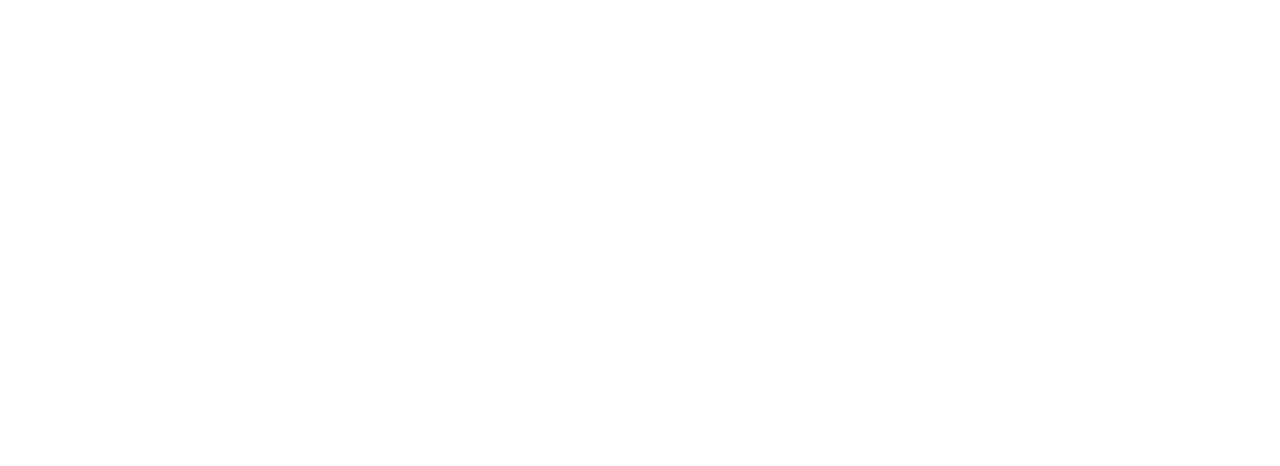
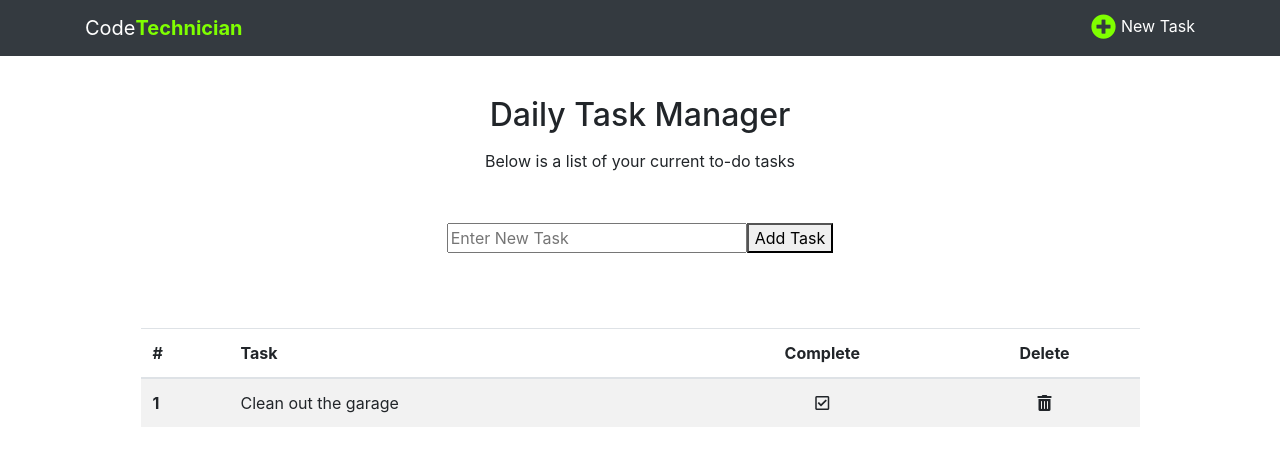
Before and after one commit to codetechnician/Javascript-Todo-List, a plain HTML site: page index.html in a window 1280 px wide. Drawn offline with nearby package versions, Linux system fonts and the light colour scheme.

Commit message:
Completed the design and layout of the app

```diff
--- a/index.html
+++ b/index.html
@@ -5,8 +5,61 @@
     <meta name="viewport" content="width=device-width, initial-scale=1.0">
     <meta http-equiv="X-UA-Compatible" content="ie=edge">
     <title>Javascript Todo App</title>
+
+    <!-- linking bootstrap, font-awesome, custom stylesheet -->
+    <link rel="stylesheet" href="https://stackpath.bootstrapcdn.com/bootstrap/4.1.3/css/bootstrap.min.css">
+    <link rel="stylesheet" href="https://use.fontawesome.com/releases/v5.3.1/css/all.css">
+    <link rel="stylesheet" href="style.css">
 </head>
+
 <body>
+    <!-- Navbar -->
+    <nav class="navbar navbar-dark bg-dark">
+        <div class="container">
+            <span class="navbar-brand mb-0 brand-color">Code<span class="technician"><strong>Technician</strong></span></span>
 
+            <!-- navbar icon and text -->
+            <a href="#" class="ml-auto"><i class="fas fa-plus-circle"></i></a><span class="icon-text"><a href="#">New Task</a></span>
+        </div>
+    </nav>
+
+
+    <div class="container">
+        <h2>Daily Task Manager</h2>
+
+        <p>Below is a list of your current to-do tasks</p>
+    </div>
+
+    <!-- add new task input -->
+    <div class="container-flex">
+        <input type="text" id="add-new-todo" placeholder="Enter New Task">
+        <button>Add Task</button>
+    </div>
+
+    <!-- table holding tasks -->
+    <div class="container">
+        <div class="container-table">
+        <table class="table table-striped">
+            <thead>
+                <tr>
+                    <th scope="col">#</th>
+                    <th scope="col">Task</th>
+                    <th scope="col" class="right-completed">Complete</th>
+                    <th scope="col" class="center-trash">Delete</th>
+                </tr>
+            </thead>
+            <tbody>
+                <tr>
+                    <th scope="row">1</th>
+                    <td>Clean out the garage</td>
+                    <td class="right-completed"><i class="far fa-check-square"></i></td>
+                    <td class="center-trash"><i class="fas fa-trash-alt"></i></td>
+                </tr>
+            </tbody>
+        </table>
+        </div>
+    </div>
+
+    <script src="script.js"></script>
 </body>
 </html>
--- a/style.css
+++ b/style.css
@@ -0,0 +1,65 @@
+h2, p {
+    text-align: center;
+    margin-top: 40px;
+}
+
+p {
+    margin-top: 15px;
+}
+
+.container-flex {
+    margin-top: 50px;
+    margin-bottom: 75px;
+    display: flex;
+    flex-wrap: wrap;
+    justify-content: center;
+    align-items: center;
+}
+
+input {
+    width: 300px;
+}
+
+.brand-color {
+    color: #fff;
+}
+
+.technician {
+    color: chartreuse;
+}
+
+.fa-plus-circle {
+    font-size: 25px;
+    color: chartreuse;
+}
+
+a:link {
+    color: #fff;
+}
+
+.icon-text {
+    margin-left: 5px;
+    color: #fff;
+    margin-top: -4px;
+}
+
+.icon-text:hover {
+    text-decoration: underline;
+}
+
+.container-table {
+    width: 90%;
+    margin: 0 auto;
+}
+
+.right-completed {
+    text-align: center;
+}
+
+.completed-checkbox {
+    margin-left: 260px;
+}
+
+.center-trash {
+    text-align: center;
+}
```
